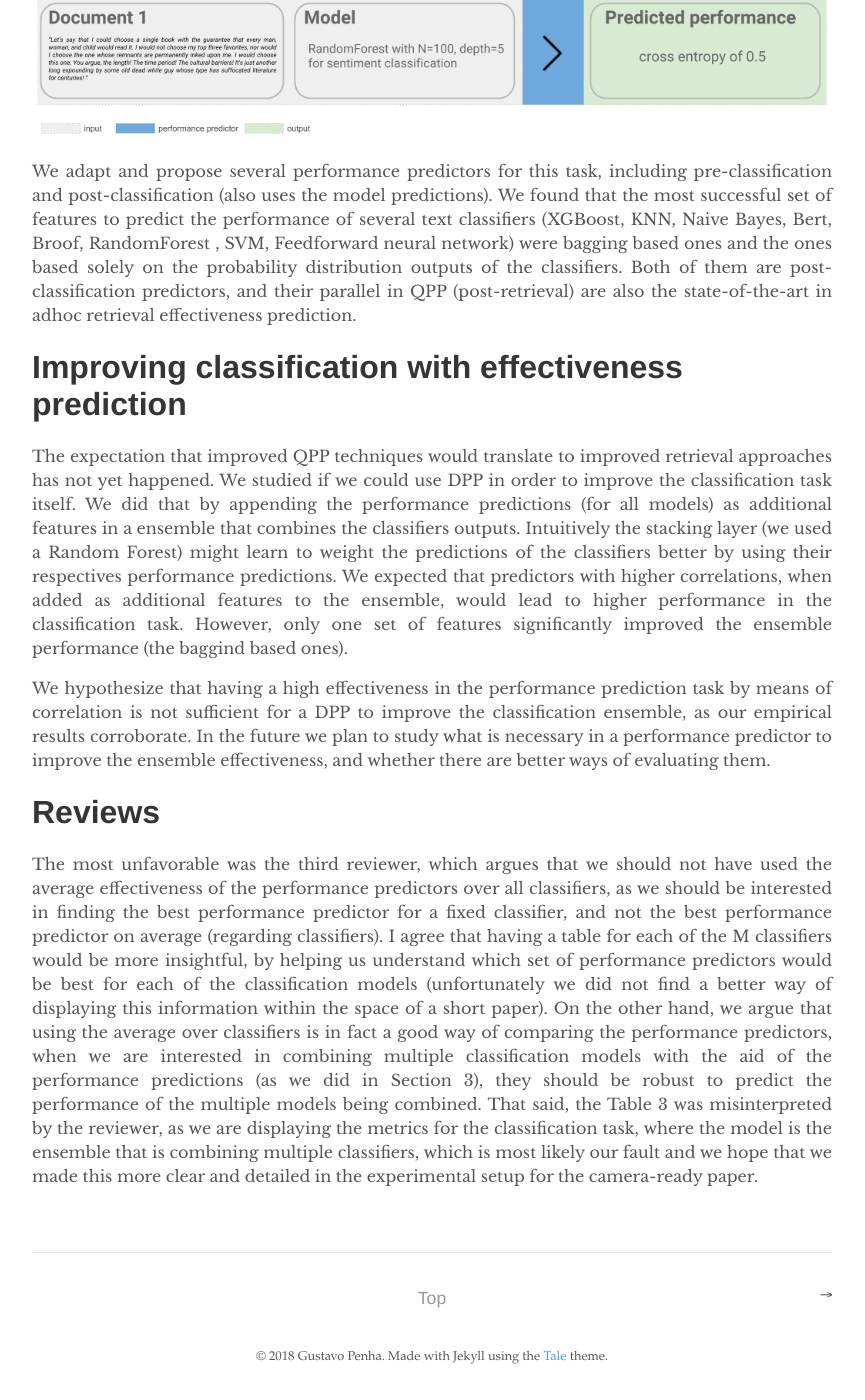
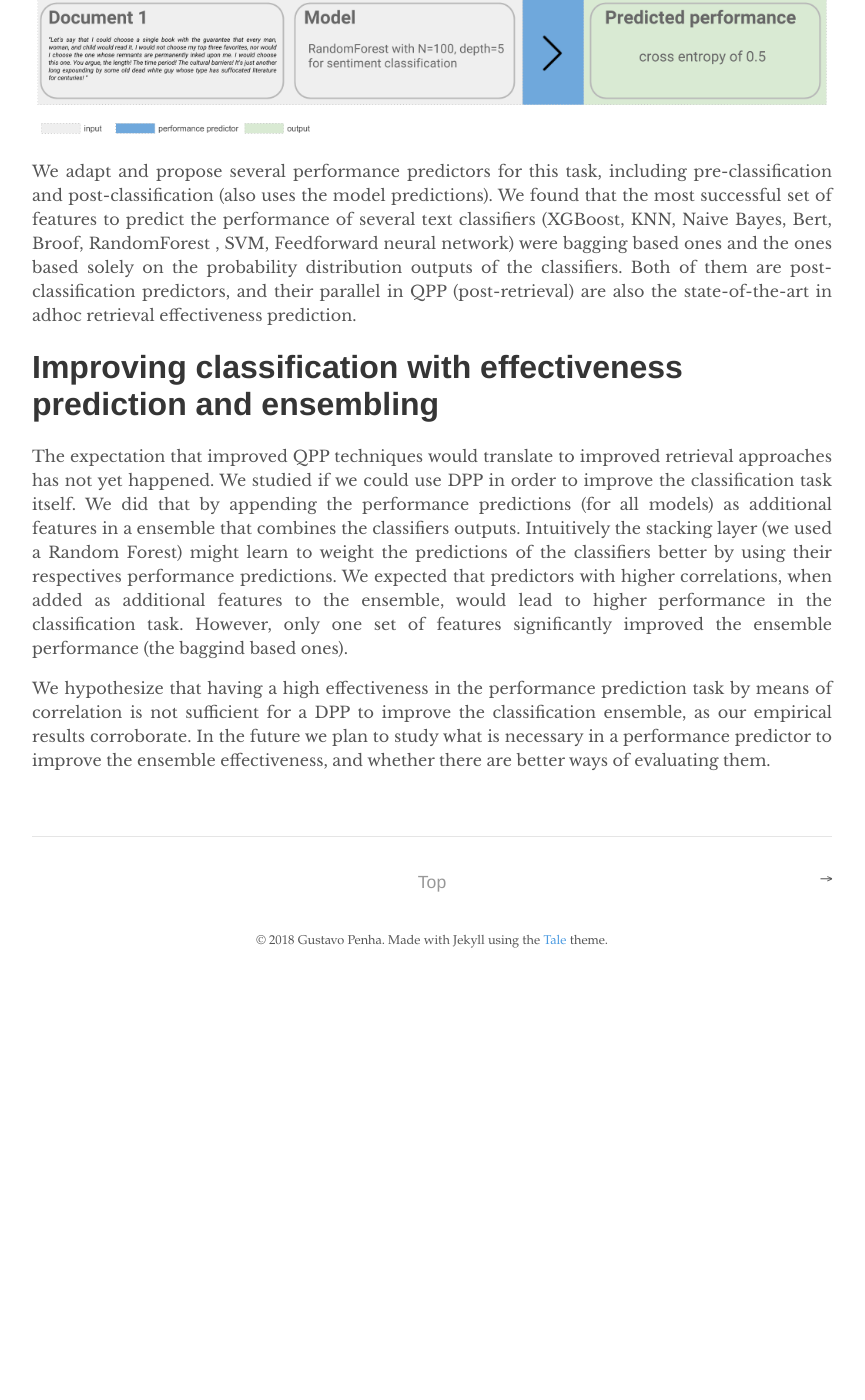
Before and after one commit to Guzpenha/guzblog_old, a Jekyll site: the page built from _posts/2018-12-21-DPP.markdown, in a window 1280 px wide and 1400 px high, scrolled down 1375 px. Shown: the whole window, without its empty margins (208-1073 px from the left). Built offline with Jekyll 4.4.1, drawn with Linux system fonts in a browser that asks for light colours; after the commit the page ends 2359 px from its top, so only the background shows below that.

Commit message:
Update 2018-12-21-DPP.markdown

```diff
--- a/_posts/2018-12-21-DPP.markdown
+++ b/_posts/2018-12-21-DPP.markdown
@@ -29,12 +29,8 @@ In our paper, we study the task of predicting the performance of text classifier
 
 We adapt and propose several performance predictors for this task, including pre-classification and post-classification (also uses the model predictions). We found that the most successful set of features to predict the performance of several text classifiers (XGBoost, KNN, Naive Bayes, Bert, Broof, RandomForest , SVM, Feedforward neural network) were bagging based ones and the ones based solely on the probability distribution outputs of the classifiers. Both of them are post-classification predictors, and their parallel in QPP (post-retrieval) are also the state-of-the-art in adhoc retrieval effectiveness prediction.
 
-# Improving classification with effectiveness prediction
+# Improving classification with effectiveness prediction and ensembling
 
 The expectation that improved QPP techniques would translate to improved retrieval approaches has not yet happened. We studied if we could use DPP in order to improve the classification task itself. We did that by appending the performance predictions (for all models) as additional features in a ensemble that combines the classifiers outputs. Intuitively the stacking layer (we used a Random Forest) might learn to weight the predictions of the classifiers better by using their respectives performance predictions. We expected that predictors with higher correlations, when added as additional features to the ensemble, would lead to higher performance in the classification task. However, only one set of features significantly improved the ensemble performance (the baggind based ones).
 
 We hypothesize that having a high effectiveness in the performance prediction task by means of correlation is not sufficient for a DPP to improve the classification ensemble, as our empirical results corroborate. In the future we plan to study what is necessary in a performance predictor to improve the ensemble effectiveness, and whether there are better ways of evaluating them.
-
-
-# Reviews
-The most unfavorable was the third reviewer, which argues that we should not have used the average effectiveness of the performance predictors over all classifiers, as we should be interested in finding the best performance predictor for a fixed classifier, and not the best performance predictor on average (regarding classifiers). I agree that having a table for each of the M classifiers would be more insightful, by helping us understand which set of performance predictors would be best for each of the classification models (unfortunately we did not find a better way of displaying this information within the space of a short paper). On the other hand, we argue that using the average over classifiers is in fact a good way of comparing the performance predictors, when we are interested in combining multiple classification models with the aid of the performance predictions (as we did in Section 3), they should be robust to predict the performance of the multiple models being combined. That said, the Table 3 was misinterpreted by the reviewer, as we are displaying the metrics for the classification task, where the model is the ensemble that is combining multiple classifiers, which is most likely our fault and we hope that we made this more clear and detailed in the experimental setup for the camera-ready paper.
```
